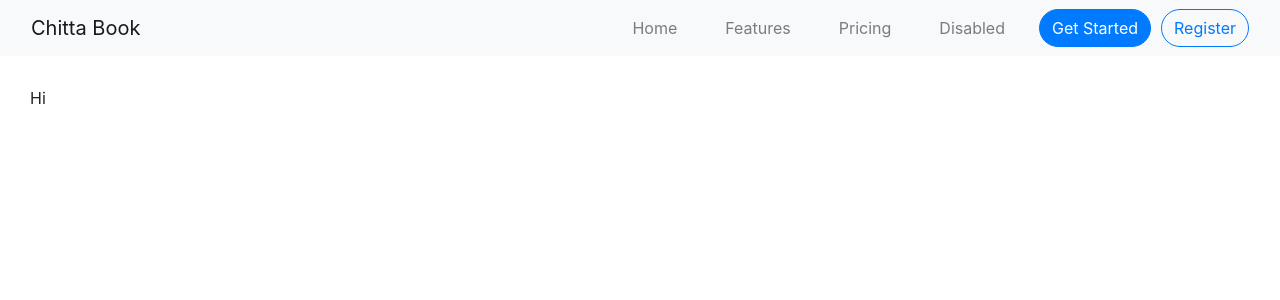
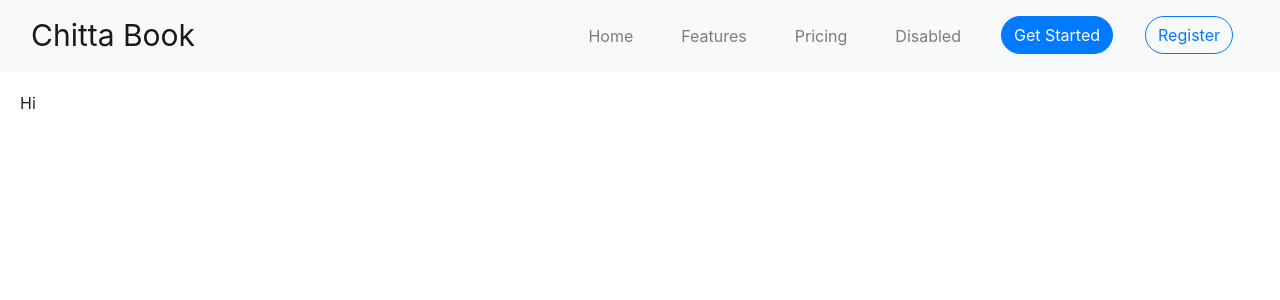
Before and after one commit to rajeevreddyms5/capstone, a Django app: page / in a window 1280 px wide. Shown: the top 300 px of the page. Run offline with Django 4.2, Linux system fonts and the light colour scheme; some libraries are stand-ins or nearby versions.

Commit message:
added seperate style sheet

```diff
--- /dev/null
+++ b/chittabook/static/chittabook/styles.css
@@ -0,0 +1,15 @@
+/* navbar styles */
+.navbar-brand {
+    font-size: 30px;
+}
+
+.navbar-nav {
+    margin-left: 10px;
+}
+
+
+
+/* index body styles */
+#indexBody {
+    padding: 20px;
+}
--- a/chittabook/templates/chittabook/index.html
+++ b/chittabook/templates/chittabook/index.html
@@ -4,6 +4,6 @@
 <!-- block body -->
 {% block body %}
 
-    <div style="padding: 30px"> Hi </div>
+    <div id="indexBody"> Hi </div>
 
 {% endblock %}
--- a/chittabook/templates/chittabook/layout.html
+++ b/chittabook/templates/chittabook/layout.html
@@ -21,7 +21,8 @@
         <script type="text/javascript"> window.CSRF_TOKEN = "{{ csrf_token }}"; </script>
 
         <!-- CSS -->
-        <link href="{% static 'network/styles.css' %}" rel="stylesheet">
+        <link rel="stylesheet" href="{% static 'chittabook/styles.css' %}">
+
         {% block script %}
         {% endblock %}
     </head>
@@ -47,15 +48,11 @@
                   <li class="nav-item">
                     <a class="nav-link mx-3" aria-disabled="true">Disabled</a>
                   </li>
-                </ul>
-
-                <!-- Login Button and Register Button -->
-                <ul class="navbar-nav" style="margin-left: 10px;">
                   <li class="nav-item">
-                    <button type="button" class="btn btn-primary rounded-pill">Get Started</button>
+                    <button type="button" class="btn btn-primary rounded-pill mx-3" id="loginButton">Get Started</button>
                   </li>
-                  <li class="nav-item" style="margin-left: 10px;">
-                    <button type="button" class="btn btn-outline-primary rounded-pill">Register</button>
+                  <li class="nav-item">
+                    <button type="button" class="btn btn-outline-primary rounded-pill mx-3" id="registerButton">Register</button>
                   </li>
                 </ul>
 
```
Also changed, not shown: other parts of chittabook/templates/chittabook/layout.html (+1 -1 lines).
